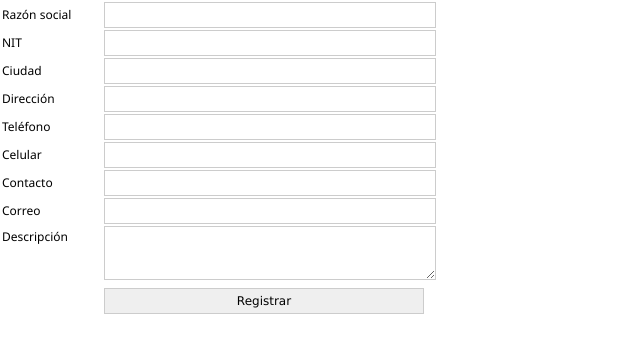
After one commit to camilogarzon/st, a PHP site: page /iframe/EmpresaNew.php in a window 1280 px wide. The commit adds this page. Shown: the top 353 px of the page, without its empty margins (0-640 px from the left). Run offline with PHP 8.4, Linux system fonts and the light colour scheme; some libraries are stand-ins or nearby versions; some web fonts are replaced.

Commit message:
se hace controlador de empresa, sede...
se hace controlador de empresa, sede y usario. se corrigen estilos y
funciones en formularios.

```diff
--- /dev/null
+++ b/intfir/interfire/iframe/EmpresaNew.php
@@ -0,0 +1,102 @@
+<!DOCTYPE html>
+<html lang="es">
+    <head>
+        <?php
+        include_once 'dynamicwindow_head.php';
+        ?>
+    </head>
+    <body>
+
+        <style type="text/css">
+            input{
+                width: 320px !important;
+            }
+            .require{
+                background-color: #fff8ef;
+                border-color: red;
+            }
+        </style>
+        <script type="text/javascript">
+            function isEmail(email) {
+                var regex = /^([a-zA-Z0-9_\.\-\+])+\@(([a-zA-Z0-9\-])+\.)+([a-zA-Z0-9]{2,4})+$/;
+                return regex.test(email);
+            }
+
+            function callAjaxRqst(ladata, callBackFn){
+                jQuery.ajax({data: ladata , type: "GET", dataType: "json", url: "ajax/rqst.php", success: callBackFn });
+            }
+
+            function savedata(){
+                jQuery("input").removeClass("require");
+                jQuery("#mensaje").empty();
+                jQuery("#mensaje").append('Los campos en rojo son obligatorios');
+                a = jQuery("#razonsocial").val();
+                b = jQuery("#nit").val();
+                c = jQuery("#correo").val();
+                var enable = true;
+                var ladata = "op=empresa_save";
+                if (a.length < 4){ enable = false; jQuery("#razonsocial").addClass("require");}
+                if (b.length < 4){ enable = false; jQuery("#nit").addClass("require");}
+//                if (c.length < 4){ enable = false; jQuery("#correo").addClass("require");
+//                } else { if (!isEmail(c)) { jQuery("#mensaje").empty(); jQuery("#mensaje").append('El correo ingresado es incorrecto.'); } }
+
+                if (!enable) {
+                    jQuery("#mensaje").show();
+                } else {
+                    jQuery("#mensaje").hide();
+                    ladata += "&razonsocial="+a+"&nit="+b+"&correo="+c;
+                    alert('ladata = ' + ladata);
+                    //callAjaxRqst(ladata, response);
+                }
+            }
+
+        </script>
+        <table>
+            <tr>
+                <td style="width: 100px;">Razón social</td>
+                <td><input type="text" id="razonsocial" name="razonsocial" maxlength="40"/></td>
+            </tr>
+            <tr>
+                <td>NIT</td>
+                <td><input type="text" id="nit" name="nit" required="true" maxlength="20" /></td>
+            </tr>
+            <tr>
+                <td>Ciudad</td>
+                <td><input type="text" id="ciudad" name="ciudad" maxlength="50"/></td>
+            </tr>
+            <tr>
+                <td>Dirección</td>
+                <td><input type="text" id="direccion" name="direccion" maxlength="90" /></td>
+            </tr>
+            <tr>
+                <td>Teléfono</td>
+                <td><input type="text" id="telefono" name="telefono"  maxlength="20"/></td>
+            </tr>
+            <tr>
+                <td>Celular</td>
+                <td><input type="text" id="celular" name="celular"  maxlength="20"/></td>
+            </tr>
+            <tr>
+                <td>Contacto</td>
+                <td><input type="text" id="contacto" name="contacto"  maxlength="200"/></td>
+            </tr>
+            <tr>
+                <td>Correo</td>
+                <td><input type="email" id="correo" name="correo"  maxlength="190"/></td>
+            </tr>
+            <tr>
+                <td style="vertical-align: top;">Descripción</td>
+                <td><textarea id="descripcion" name="descripcion" cols="50" rows="3" maxlength="400"></textarea></td>
+            </tr>
+            <tr>
+                <td></td>
+                <td><input type="submit" value="Registrar" style="cursor: pointer" onclick="savedata();"/></td>
+            </tr>
+            <tr>
+                <td></td>
+                <td><div id="mensaje" style="color:red; display: none">Los campos en rojo son obligatorios</div></td>
+            </tr>
+        </table>
+
+    </body>
+</html>
```
Also changed, not shown: intfir/doc/create_db.sql (line endings or trailing spaces), intfir/doc/insert_db.sql (line endings or trailing spaces), intfir/doc/modelo_db_interfire.xml (line endings or trailing spaces), intfir/doc/modelo_original.xml (line endings or trailing spaces), intfir/doc/notas.txt (line endings or trailing spaces), intfir/interfire/ajax/rqst.php (line endings or trailing spaces), intfir/interfire/inicio.php (line endings or trailing spaces), intfir/interfire/lib/Connect.php (line endings or trailing spaces), intfir/interfire/lib/Controller.php (line endings or trailing spaces), intfir/interfire/lib/Util.php (line endings or trailing spaces).
